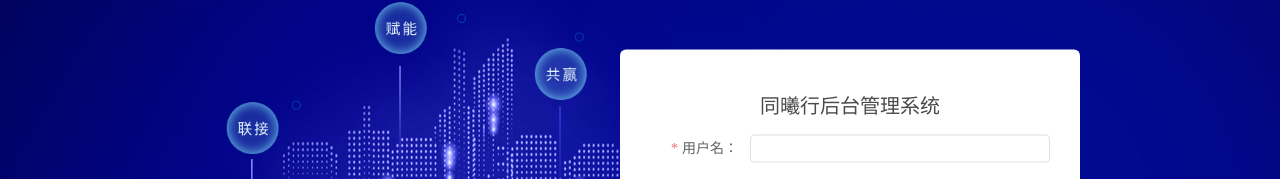
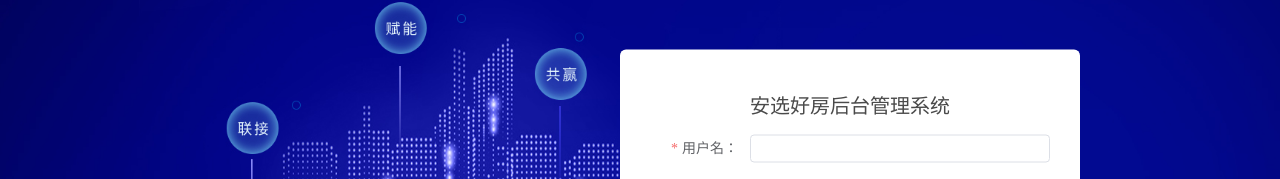
Before and after one commit to 6LA25/tongxihang, a Vue app: page /add-house-type in a window 1280 px wide. Shown: the part 203-382 px from the top of the page. Built offline with nearby package versions, Linux system fonts and the light colour scheme.

Commit message:
修改title

```diff
--- a/public/index.html
+++ b/public/index.html
@@ -5,7 +5,7 @@
     <meta http-equiv="X-UA-Compatible" content="IE=edge">
     <meta name="viewport" content="width=device-width,initial-scale=1.0">
     <link rel="icon" href="<%= BASE_URL %>axhf.png">
-    <title>同悦众联</title>
+    <title>安选好房</title>
   </head>
   <body>
     <noscript>
--- a/src/views/Login.vue
+++ b/src/views/Login.vue
@@ -1,7 +1,7 @@
 <template>
   <div class="login-page">
     <div class="login-box">
-      <div class="title">同曦行后台管理系统</div>
+      <div class="title">安选好房后台管理系统</div>
       <el-form :rules="rules" ref="loginForm" :model="loginForm" label-width="100px" @submit.native.prevent>
         <el-form-item label="用户名：" prop="account">
           <el-input style="width: 300px" size="mini" v-model="loginForm.account"></el-input>
```
